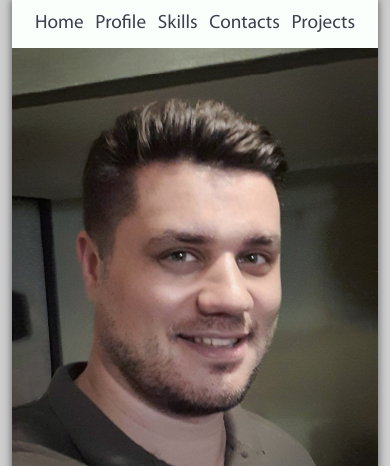
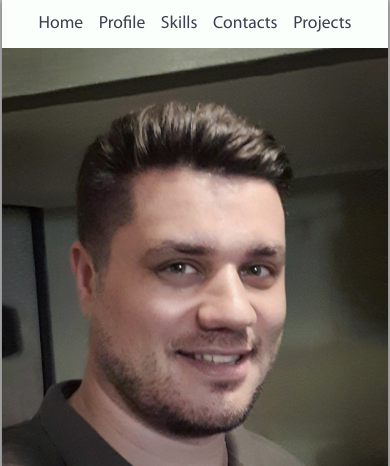
Before and after one commit to advoryan/cv, a website: page index.html in a window 390 px wide. Shown: the top 466 px of the page. Drawn offline with nearby package versions, Linux system fonts and the light colour scheme.

Commit message:
feat: fix mobile layout

```diff
--- a/sass/abstracts/_variables.scss
+++ b/sass/abstracts/_variables.scss
@@ -13,7 +13,7 @@ $maxTabletWidth: 767;
 $maxMobileWidth: 320;
 
 @mixin _767 {
-    @media (max-width: ($maxTabletWidth + 1) + px) {
+    @media (max-width: ($maxTabletWidth+1) + px) {
         @content;
     }
 }
--- a/sass/base/_typography.scss
+++ b/sass/base/_typography.scss
@@ -1,13 +1,13 @@
 /* _typography.scss */
 @font-face {
     font-family: 'Myriad Pro';
-    src: url(../../assets/fonts/MyriadPro-Regular.woff);
+    src: url(../assets/fonts/MyriadPro-Regular.woff);
     font-weight: normal;
     font-style: normal;
 }
 @font-face {
     font-family: 'Myriad Pro';
-    src: url(../../assets/fonts/MyriadPro-Bold.woff);
+    src: url(../assets/fonts/MyriadPro-Bold.woff);
     font-weight: bold;
     font-style: normal;
 }
--- a/sass/components/_carousel.scss
+++ b/sass/components/_carousel.scss
@@ -1,15 +1,19 @@
 /* _carousel.scss */
 
-$frame-size: 50rem;
-$frame-size_1024: 38rem;
-$frame-size_767: 30rem;
+$frame-size: 60rem;
+$frame-size_1024: 43rem;
+$frame-size_767: 35rem;
 
 .carousel {
-    // width: 100%;
+    width: 100%;
     display: flex;
     justify-content: center;
     align-items: center;
     flex-wrap: wrap;
+    gap: 2rem;
+    @include _1024 {
+        gap: 0.7rem;
+    }
     @include _767 {
         width: $frame-size_767;
         gap: 2rem;
@@ -46,8 +50,6 @@ $frame-size_767: 30rem;
     }
     &__frame {
         display: flex;
-        // justify-content: center;
-        // align-items: center;
         min-width: $frame-size;
         @include _1024 {
             $frame-size: $frame-size_1024;
@@ -62,9 +64,8 @@ $frame-size_767: 30rem;
         z-index: 2;
         height: calc(#{$frame-size} / 8);
         width: calc(#{$frame-size} / 8);
-        margin: 0 calc(#{$frame-size} / 20);
+        transition: 0.1s ease-in-out;
         filter: invert(0.55);
-        transition: 0.1s ease-in-out;
         &:hover {
             transform: scale(1.05);
             cursor: pointer;
--- a/sass/layout/_flex.scss
+++ b/sass/layout/_flex.scss
@@ -5,6 +5,9 @@
     min-height: 100vh;
     padding: 0 1.5rem;
     font-size: 2.4rem;
+    @include _767 {
+        padding: 0 0.2rem;
+    }
     &__container {
         display: flex;
         flex-direction: column;
--- a/sass/layout/_header.scss
+++ b/sass/layout/_header.scss
@@ -13,6 +13,10 @@
         display: flex;
         justify-content: center;
         gap: min(3vw, 10rem);
+        @include _767 {
+            gap: 4vw;
+            font-size: 2.2rem;
+        }
     }
     &__url-container {
         display: flex;
--- a/sass/layout/_main.scss
+++ b/sass/layout/_main.scss
@@ -4,6 +4,10 @@
     display: flex;
     flex-direction: column;
     padding: 1%;
+    @include _767 {
+        padding-left: 3%;
+        padding-top:2rem;
+    }
     & .my-name {
         font-weight: bold;
         text-transform: uppercase;
@@ -12,6 +16,10 @@
         & h1 {
             line-height: 7rem;
             font-size: 4.5rem;
+            @include _767 {
+                line-height: 120%;
+                margin-bottom: 1rem;
+            }
         }
         & h3 {
             font-size: 3rem;
@@ -70,6 +78,10 @@
         min-width: 20%;
         font-style: oblique;
         margin-right: 2rem;
+        @include _767 {
+            min-width: 8%;
+            margin-right: 1rem;
+        }
     }
     &__item {
         width: 75%;
@@ -77,6 +89,9 @@
         display: flex;
         flex-direction: column;
         margin-bottom: 1.5rem;
+        @include _767 {
+            width: 85%;
+        }
         &_RSS-certificate {
             display: block;
             position: absolute;
@@ -113,6 +128,9 @@
     }
     &__text {
         margin-right: 7rem;
+        @include _767 {
+            margin-right: 1rem;
+        }
         & ul li {
             list-style: point inside url("../assets/images/svg/small-check-mark-icon.svg");
         }
--- a/sass/layout/_sidebar.scss
+++ b/sass/layout/_sidebar.scss
@@ -30,11 +30,17 @@
         padding: 1% 0 0 5%;
         line-height: 2.5;
         backdrop-filter: brightness(80%);
+        @include _767 {
+            line-height: 2;
+        }
     }
     &__list {
         padding-top: 3%;
         line-height: 4.2rem;
         margin-bottom: 3%;
+        @include _767 {
+            font-size: 2.5rem;
+        }
     }
     &__link {
         display: flex;
@@ -52,6 +58,9 @@
         width: 100%;
         position: relative;
         padding-left: 20%;
+        @include _767 {
+            padding-left: 15%;
+        }
         &:before {
             content: "";
             position: absolute;
@@ -63,6 +72,9 @@
             background-repeat: no-repeat;
             background-size: 25px 25px;
             filter: invert(1);
+            @include _767 {
+                left: 6%;
+            }
         }
         &_phone {
             &:before {background-image: url("../assets/images/svg/smartphone.svg")}
```
Also changed, not shown: styles/style.css, 1 other file.
